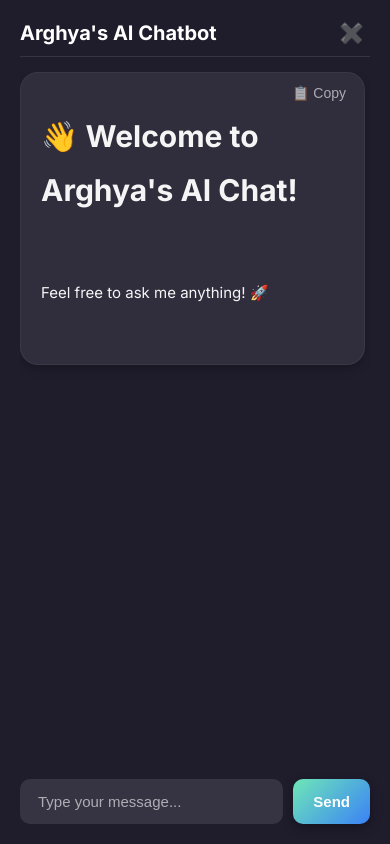
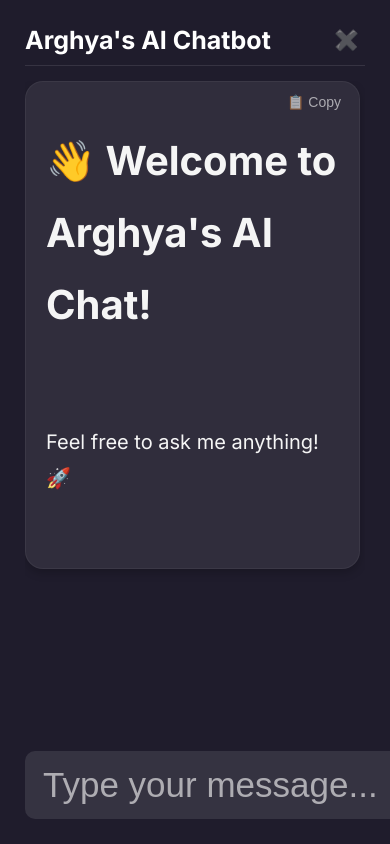
Before and after one commit to vk-arghya/chat_bot, a plain HTML site: page public/index.html in a window 390 px wide. Drawn offline with nearby package versions, Linux system fonts and the light colour scheme.

Commit message:
second update index.html

```diff
--- a/public/index.html
+++ b/public/index.html
@@ -50,7 +50,7 @@
 
 .chat-header {
     display: flex; justify-content: space-between; align-items: center;
-    color: #fff; font-weight: 700; font-size: 22px;
+    color: #fff; font-weight: 700; font-size: 30px;
     margin-bottom: 15px; padding-bottom: 10px;
     border-bottom: 1px solid rgba(255,255,255,0.1);
 }
@@ -58,7 +58,7 @@
 .chat-area {
     flex: 1; overflow-y: auto;
     display: flex; flex-direction: column;
-    gap: 15px; font-size: 16px; line-height: 1.8; padding-right: 5px;
+    gap: 15px; font-size: 20px; line-height: 1.8; padding-right: 5px;
 }
 
 .chat-area::-webkit-scrollbar { width: 8px; }
@@ -68,14 +68,14 @@
 }
 
 .chat-input-container {
-    display: flex; gap: 10px; margin-top: 15px;
+    display: flex; gap: 5px; margin-top: 10px;
 }
 
 .chat-input {
     flex: 1;
     padding: 14px 18px;
     border-radius: 10px; border: none;
-    font-size: 16px; outline: none;
+    font-size: 20px; outline: none;
     background: rgba(255,255,255,0.1);
     color: #f5f5f5;
 }
@@ -139,23 +139,23 @@
 
 @media (max-width: 768px) {
     .chat-popup {
-        padding: 20px; /* Reduce padding slightly on mobile */
+        padding: 25px; /* Reduce padding slightly on mobile */
     }
 
     .chat-bubble {
-        font-size: 15px;
+        font-size: 20px;
     }
 
     .chat-header {
-        font-size: 20px;
+        font-size: 25px;
     }
 
     .chat-input {
-        font-size: 15px;
+        font-size: 35px;
     }
 
     .send-btn {
-        font-size: 15px;
+        font-size: 20px;
     }
 }
 .copy-btn {
@@ -173,6 +173,40 @@
 .copy-btn:hover {
     color: #ffffff;
 }
+
+.chat-popup {
+    width: 100%;
+    height: 100%;
+    ...
+}
+.chat-popup {
+    width: 100%;
+    height: 100dvh; /* Dynamic viewport height fixes mobile keyboard issue */
+    background: #1f1c2c;
+    display: flex;
+    flex-direction: column;
+    padding: 25px;
+    box-sizing: border-box;
+    animation: fadeInUp 0.5s ease;
+}
+.chat-popup {
+    width: 100%;
+    height: 100vh; /* Default for desktop */
+    background: #1f1c2c;
+    display: flex;
+    flex-direction: column;
+    padding: 25px;
+    box-sizing: border-box;
+    animation: fadeInUp 0.5s ease;
+}
+
+/* Mobile fix */
+@media (max-width: 768px) {
+    .chat-popup {
+        height: 100dvh; /* Dynamic viewport for mobile */
+    }
+}
+
 
 
     </style>
```
